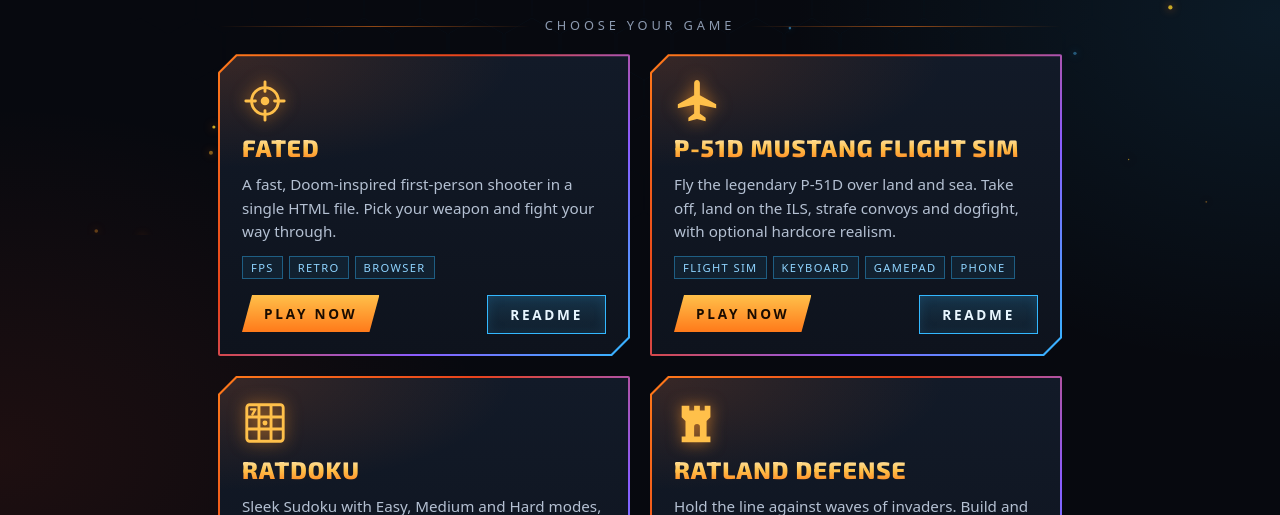
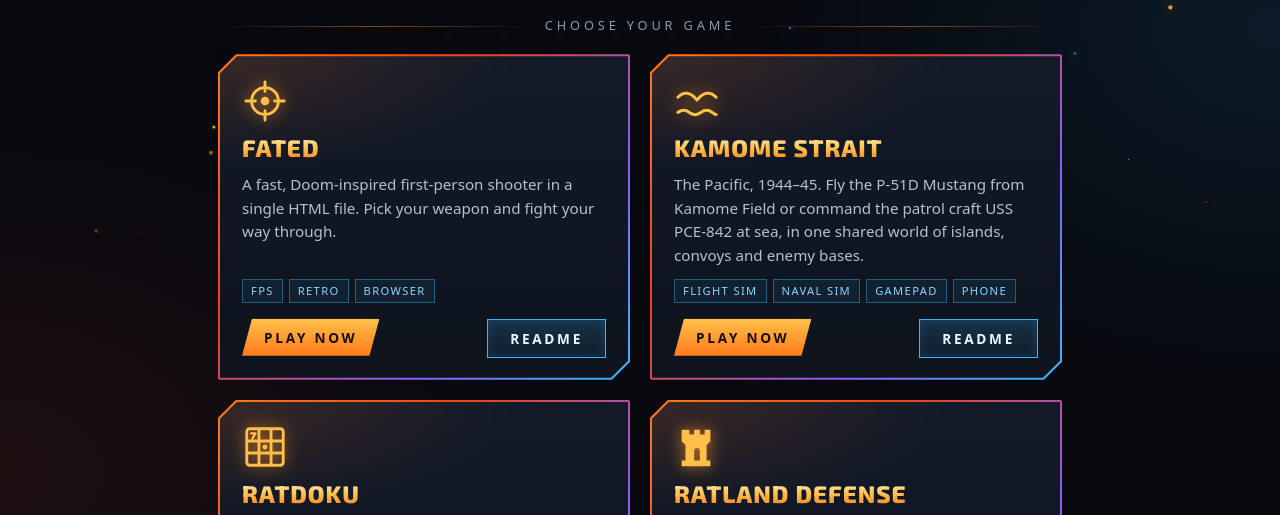
Before and after one commit to MisterRat/MisterRat.github.io, a plain HTML site: page index.html in a window 1280 px wide. Shown: the part 565-1080 px from the top of the page. Drawn offline with Linux system fonts and the light colour scheme.

Commit message:
Replace the P-51D card with Kamome Strait (the P-51D and PCE-842 in one world, version 1)
Co-Authored-By: Claude Opus 5.5 <noreply@anthropic.com>
Claude-Session: https://claude.ai/code/session_01GqtnZ4hJG1DYCEV5dDsXBs

```diff
--- a/index.html
+++ b/index.html
@@ -146,11 +146,11 @@ footer .est{display:block; margin-top:6px; letter-spacing:.2em; font-size:.75rem
     </div>
     <div class="card">
       <div class="in">
-        <svg class="ico" viewBox="0 0 48 48" fill="currentColor" aria-hidden="true"><path d="M24 2c1.7 0 3 1.5 3 3.4V18l17 9.5v4L27 28v9l6 4.5V45l-9-2.2L15 45v-3.5l6-4.5v-9L4 31.500v-4L21 18V5.400C21 3.500 22.300 2 24 2z"/></svg>
-        <h2><a class="stretch" href="P51-Mustang-FS/">P-51D Mustang Flight Sim</a></h2>
-        <p>Fly the legendary P-51D over land and sea. Take off, land on the ILS, strafe convoys and dogfight, with optional hardcore realism.</p>
-        <div class="chips"><span>Flight sim</span><span>Keyboard</span><span>Gamepad</span><span>Phone</span></div>
-        <div class="actions"><a class="play" href="P51-Mustang-FS/">Play now</a><a class="readme" href="https://github.com/MisterRat/P51-Mustang-FS#readme" target="_blank" rel="noopener noreferrer">README</a></div>
+        <svg class="ico" viewBox="0 0 48 48" fill="none" stroke="currentColor" stroke-width="3" stroke-linecap="round" stroke-linejoin="round" aria-hidden="true"><path d="M4 20c6-6 13-6 20 3 7-9 14-9 20-3"/><path d="M4 36c4-3 8-3 12 0s8 3 12 0 8-3 12 0 4 2 4 2"/></svg>
+        <h2><a class="stretch" href="Kamome-Strait/">Kamome Strait</a></h2>
+        <p>The Pacific, 1944&ndash;45. Fly the P-51D Mustang from Kamome Field or command the patrol craft USS PCE-842 at sea, in one shared world of islands, convoys and enemy bases.</p>
+        <div class="chips"><span>Flight sim</span><span>Naval sim</span><span>Gamepad</span><span>Phone</span></div>
+        <div class="actions"><a class="play" href="Kamome-Strait/">Play now</a><a class="readme" href="https://github.com/MisterRat/Kamome-Strait#readme" target="_blank" rel="noopener noreferrer">README</a></div>
       </div>
     </div>
     <div class="card">
```
